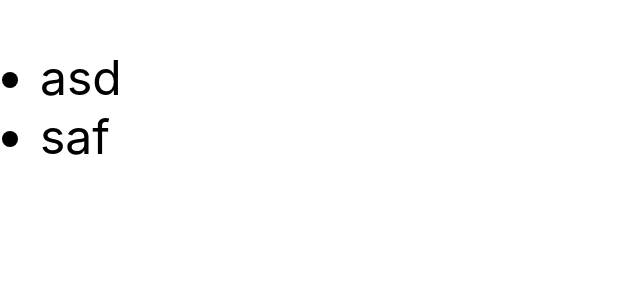
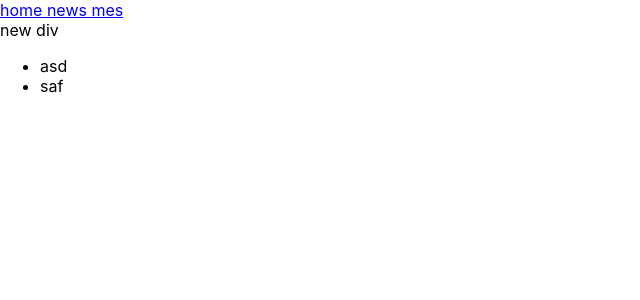
Before and after one commit to Elsium/SamuraiReact, a React (Create React App) app in the folder samurai_first/: page / in a window 1280 px wide. Shown: the top 300 px of the page, without its empty margins (0-640 px from the left). Built offline with nearby package versions, Linux system fonts and the light colour scheme.

Commit message:
First division on components

```diff
--- a/samurai_first/src/App.js
+++ b/samurai_first/src/App.js
@@ -3,7 +3,27 @@ import './App.css';
 
 const App = () => {
 	return (
-    <div className="App">
+	<div>
+		<Headerr />
+		<AnyComps />
+	</div>
+);
+}
+
+const Headerr = () => {
+	return (
+		<div>
+			<a href="#">home </a>
+			<a href="#">news </a>
+			<a href="#">mes</a>
+		</div>
+	);
+}
+
+const AnyComps = () => {
+	return (
+		<div>
+			<div>new div</div>
 			<ul>
 				<li>asd</li>
 				<li>saf</li>
--- a/samurai_first/src/index.js
+++ b/samurai_first/src/index.js
@@ -6,9 +6,9 @@ import reportWebVitals from './reportWebVitals';
 
 const root = ReactDOM.createRoot(document.getElementById('root'));
 root.render(
-  <React.StrictMode>
-    <App />
-  </React.StrictMode>
+	<React.StrictMode>
+		<App/>
+	</React.StrictMode>
 );
 
 // If you want to start measuring performance in your app, pass a function
```
Also changed, not shown: samurai_first/src/index.css (line endings or trailing spaces). Lines whose indentation alone changed are shown as unchanged.
